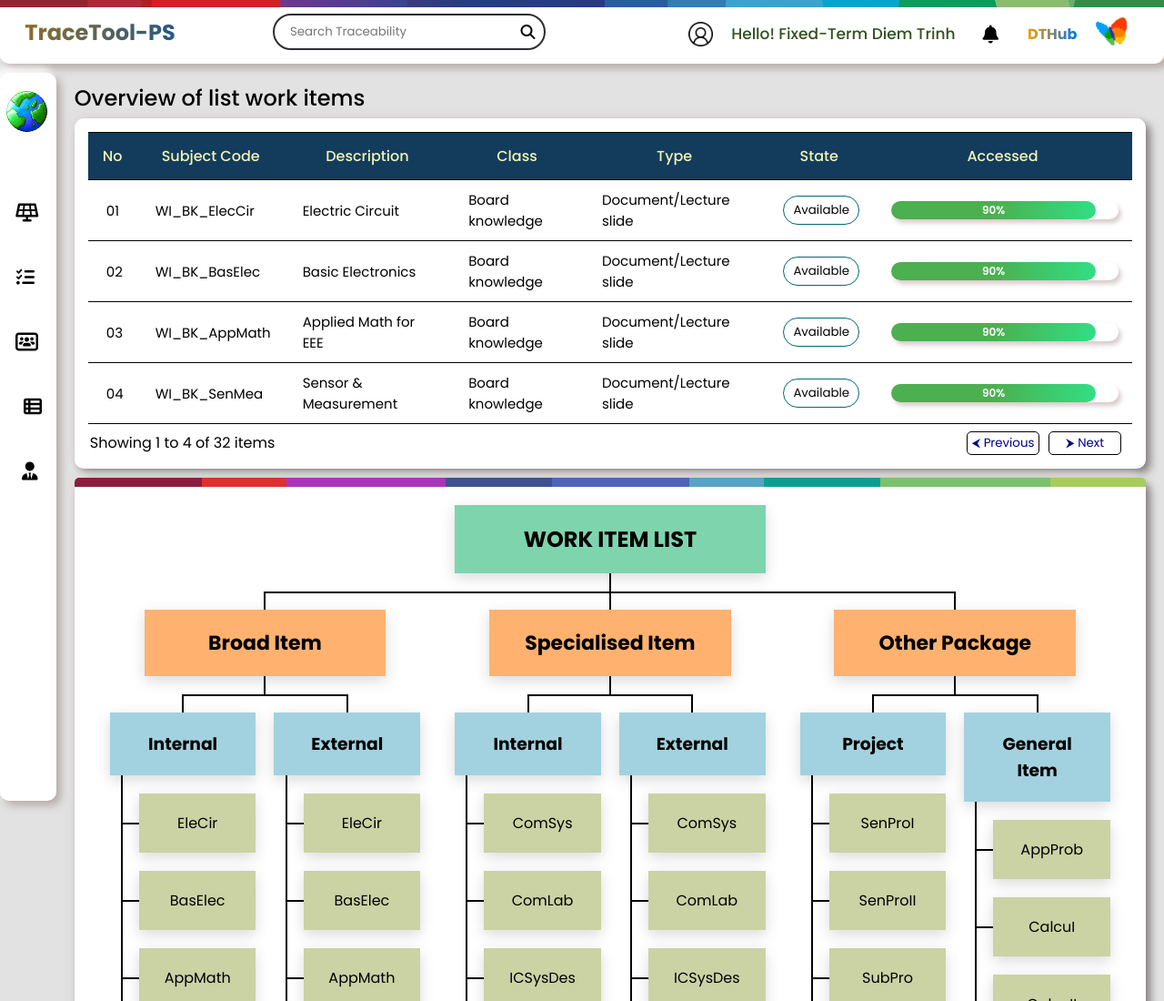
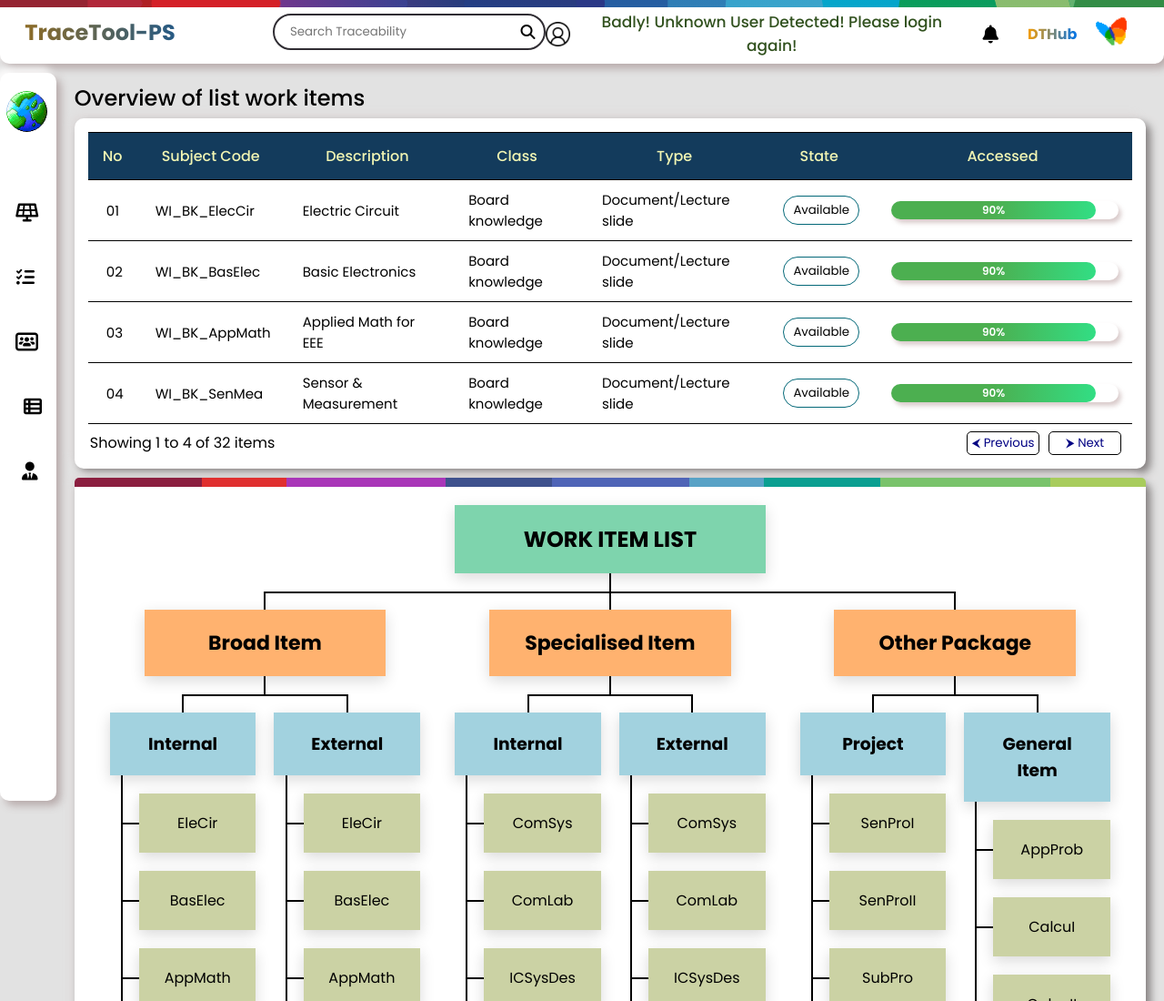
Before and after one commit to dohau101010/TracerTools-DTHub, a plain HTML site: page test.html in a window 1280 px wide. Shown: the top 1100 px of the page at 91% size. Drawn offline with Linux system fonts and the light colour scheme.

Commit message:
Update test.html

```diff
--- a/test.html
+++ b/test.html
@@ -22,7 +22,7 @@
       </div>
       <div class="user-info">
         <img class="acc" src="./img/user.png" alt="" />
-        <div id="username">Hello! Fixed-Term Diem Trinh</div>
+        <div id="username">Badly! Unknown User Detected! Please login again!</div>
       </div>
 
       <div class="header-icons">
```
